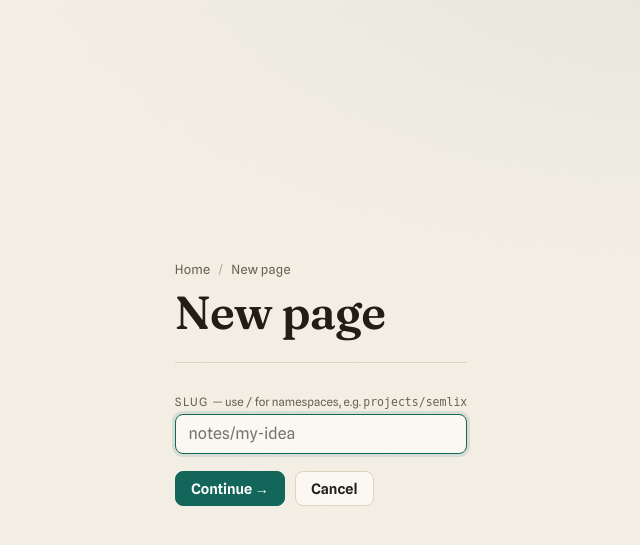
After one commit to semlix/wiskill, a Python web app: template wiskill/web/templates/new.html in a window 1280 px wide. The commit adds this page. Shown: the top 545 px of the page, without its empty margins (319-959 px from the left). Run offline with Jinja, Linux system fonts and the light colour scheme; the template is opened without the code that fills it, so the values that code supplies are empty.

Commit message:
feat: /new page flow, MCP install + clean stdio, silence ML warnings, full docs
- Fix "New" button: dedicated /new route (pick a slug) instead of always
  editing `index`.
- MCP: run under the `[mcp]` extra; redirect model-load stdout to stderr and
  silence torch/transformers/sentence-transformers noise so JSON-RPC stays clean.
- Quiet ML noise across the CLI (wiskill/_setup.py); silence the Starlette
  testclient deprecation in the test suite (pytest now runs warning-free).
- Rewrite README: install, config, auth, API key generation, full MCP setup
  (.mcp.json + Claude Code), CLI reference.

Co-Authored-By: Claude Opus 4.8 <noreply@anthropic.com>

```diff
--- a/pyproject.toml
+++ b/pyproject.toml
@@ -39,3 +39,6 @@ include = ["wiskill*"]
 addopts = "-rs --tb=short"
 testpaths = ["tests"]
 markers = ["slow: needs a real embedding model download"]
+filterwarnings = [
+    "ignore:Using `httpx` with `starlette.testclient` is deprecated",
+]
--- a/wiskill/cli.py
+++ b/wiskill/cli.py
@@ -22,6 +22,8 @@ def _service(config):
 
 
 def main(argv: list[str] | None = None) -> int:
+    from wiskill._setup import quiet_ml_noise
+    quiet_ml_noise()
     parser = argparse.ArgumentParser(prog="wiskill")
     parser.add_argument("--config", default=_default_config_path())
     sub = parser.add_subparsers(dest="cmd", required=True)
--- a/wiskill/web/templates/base.html
+++ b/wiskill/web/templates/base.html
@@ -15,7 +15,7 @@
   <aside class="sidebar">
     <div class="sidebar-top">
       <a href="/" class="brand"><span class="brand-mark">✦</span> wiskill</a>
-      <a href="/index/edit" class="new-btn" title="New page">＋ New</a>
+      <a href="/new" class="new-btn" title="New page">＋ New</a>
     </div>
     <form action="/search" method="get" class="search" role="search">
       <input name="q" placeholder="Search notes…" value="{{ q|default('') }}" autocomplete="off">
--- a/wiskill/web/templates/index.html
+++ b/wiskill/web/templates/index.html
@@ -15,6 +15,6 @@
   {% endfor %}
 </ul>
 {% else %}
-<p class="empty">No pages yet. <a href="/index/edit">Create the first one →</a></p>
+<p class="empty">No pages yet. <a href="/new">Create the first one →</a></p>
 {% endif %}
 {% endblock %}
--- /dev/null
+++ b/wiskill/web/templates/new.html
@@ -0,0 +1,18 @@
+{% extends "base.html" %}
+{% block title %}New page{% endblock %}
+{% block content %}
+<div class="breadcrumb"><a href="/">Home</a> <span class="sep">/</span> New page</div>
+<h1 class="page-title">New page</h1>
+<hr class="rule">
+{% if error %}<p class="error">{{ error }}</p>{% endif %}
+<form action="/new" method="post" class="edit">
+  <div class="field">
+    <label for="slug">Slug <span style="text-transform:none;letter-spacing:0">— use <code>/</code> for namespaces, e.g. <code>projects/semlix</code></span></label>
+    <input id="slug" name="slug" autofocus autocomplete="off" placeholder="notes/my-idea">
+  </div>
+  <div class="editor-actions">
+    <button class="btn btn-primary" type="submit">Continue →</button>
+    <a class="btn" href="/">Cancel</a>
+  </div>
+</form>
+{% endblock %}
```
Also changed, not shown: tests/test_web.py (+11 -0 lines), wiskill/_setup.py (added, +19 -0 lines), wiskill/mcp/server.py (+13 -2 lines), wiskill/web/app.py (+18 -0 lines), README.md, 1 other file.
